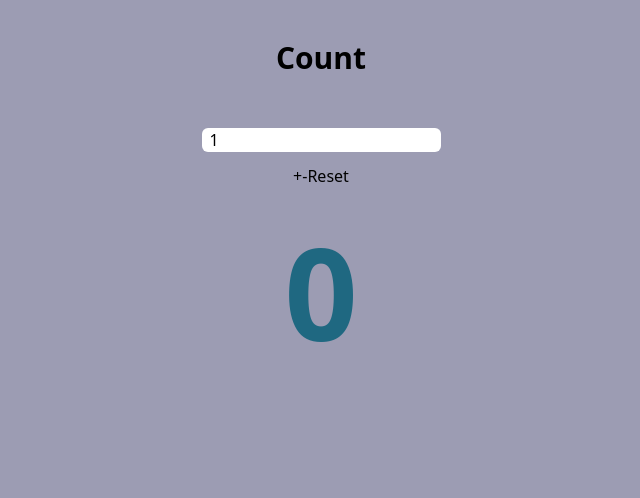
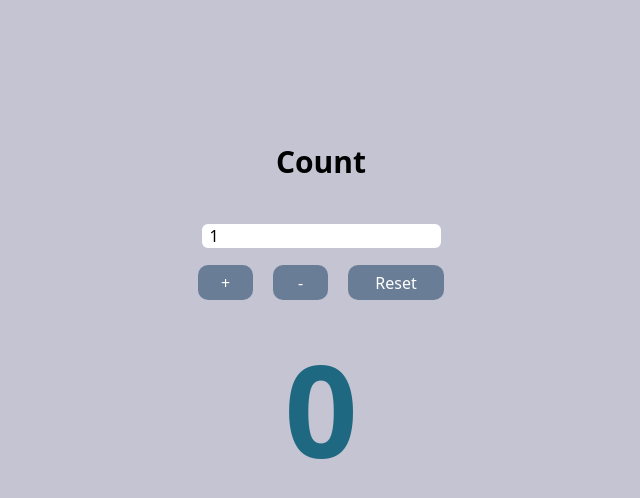
Before and after one commit to pittyh6/counterApp, a React (Vite) app in the folder counterApp-reactjs/: page / in a window 1280 px wide. Shown: the top 498 px of the page, without its empty margins (319-959 px from the left). Built offline with nearby package versions, Linux system fonts and the light colour scheme.

Commit message:
finished reactjs version

```diff
--- a/counterApp-reactjs/src/App.css
+++ b/counterApp-reactjs/src/App.css
@@ -10,6 +10,14 @@
   box-sizing: border-box;
 }
 body {
-  background-color: rgba(49, 49, 98, 0.478);
+  background-color: rgba(49, 49, 98, 0.283);
   text-align: center;
 }
+button {
+  border-radius: 10px;
+  background-color: rgba(18, 60, 94, 0.506);
+  width: 55px;
+  height: 35px;
+  margin: 5px 10px;
+  color: #fff;
+}
--- a/counterApp-reactjs/src/App.jsx
+++ b/counterApp-reactjs/src/App.jsx
@@ -25,7 +25,7 @@ function App() {
   }
   return (
     <main className="overflow-x-hidden">
-      <h1 className="text-3xl font-bold my-10">Count</h1>
+      <h1 className="text-3xl font-bold my-8 mt-36">Count</h1>
       <section className="counting">
         <input
           className="w-26 rounded-md pl-2 my-3"
@@ -41,7 +41,7 @@ function App() {
           <button className="sub" onClick={sub}>
             -
           </button>
-          <button className="reset" onClick={reset}>
+          <button className="reset w-24" onClick={reset}>
             Reset
           </button>
         </div>
```
